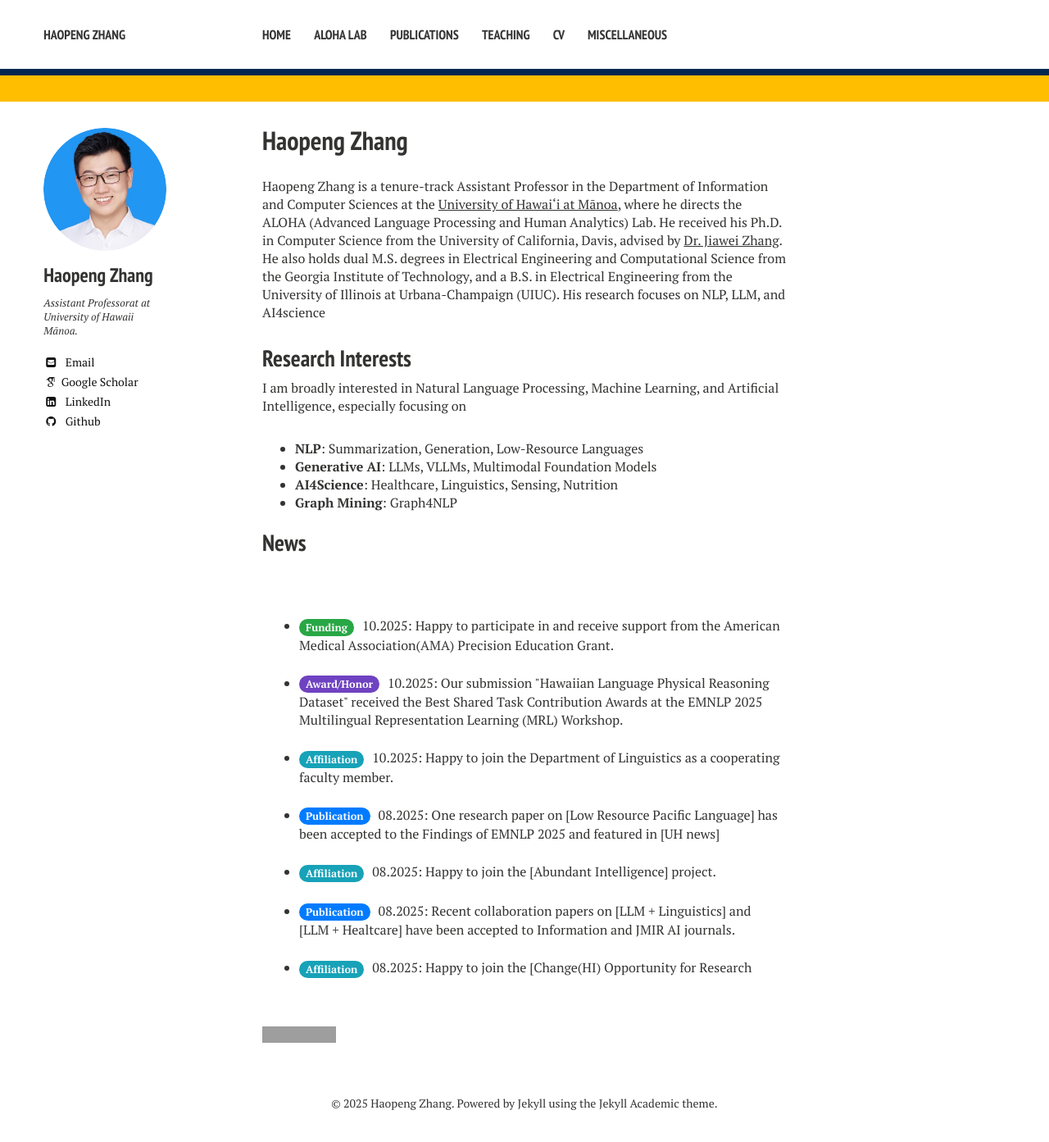
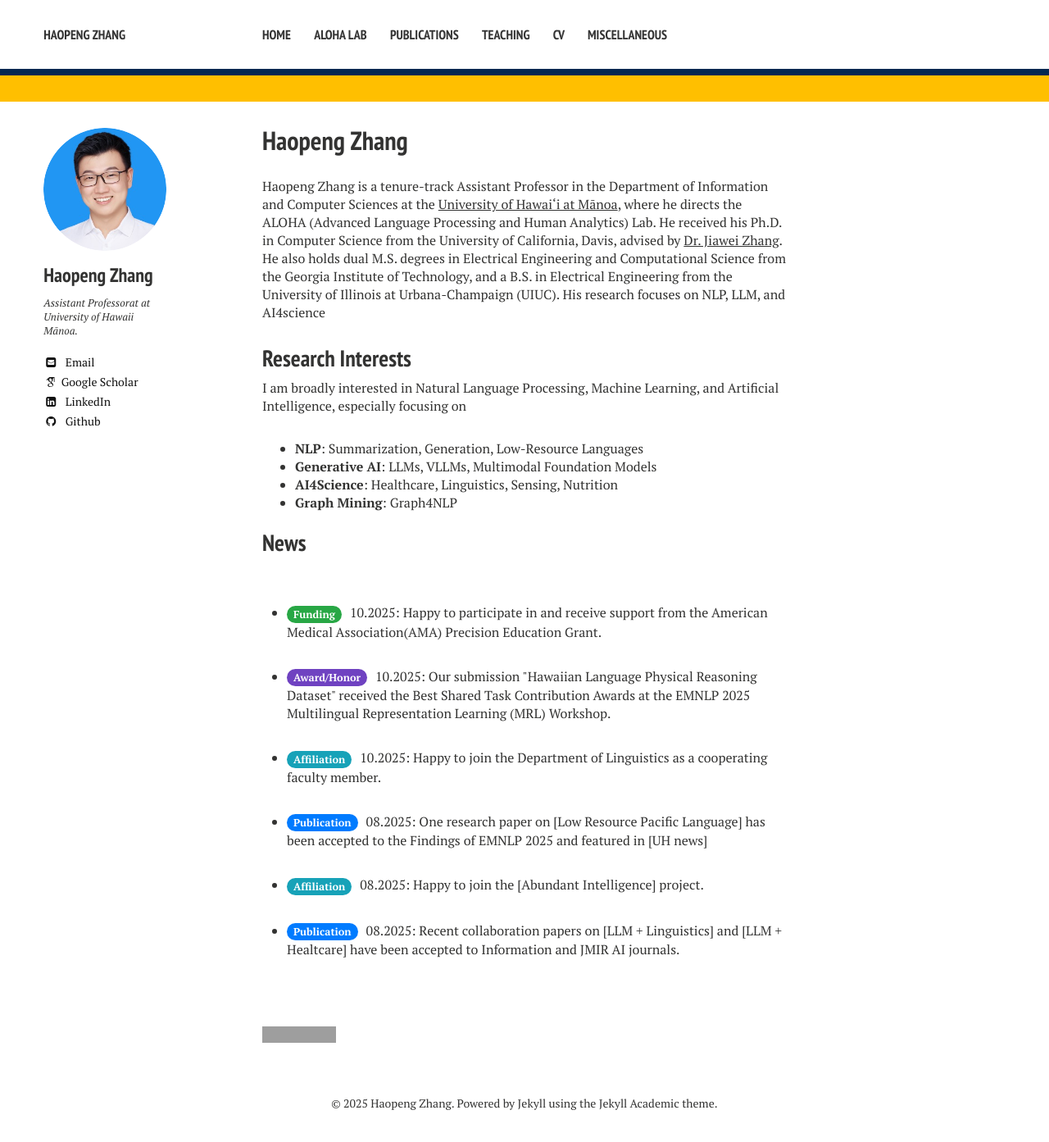
Before and after one commit to hpzhang94/hpzhang94.github.io, a Jekyll site: the page built from index.md, in a window 1280 px wide. Shown: the top 1393 px of the page at 82% size. Built offline with Jekyll 4.4.1, drawn with Linux system fonts in a browser that asks for light colours; nearby versions of some CDN libraries; some web fonts are replaced; part of the change alters nothing that is shown; grey boxes are pictures that could not be loaded.

Commit message:
Update index.md

```diff
--- a/index.md
+++ b/index.md
@@ -18,8 +18,18 @@ I am broadly interested in Natural Language Processing, Machine Learning, and Ar
 ## News
 <style>
   h2 {
-    margin-bottom: 10px; /* Or 10px, 0.5rem, etc. Adjust as you like. */
+    margin-bottom: 10px; /* Controls gap after "News" */
   }
+
+  /* --- ADD THIS NEW RULE --- */
+  /* This controls the spacing for the *entire list* */
+  ul.news-list {
+    margin-top: 0;    /* Removes extra gap above the first item */
+    margin-bottom: 0; /* Removes extra gap below the last item */
+    padding-left: 25px; /* Controls the left indentation (adjust 25px as needed) */
+  }
+  /* ------------------------- */
+
   .news-tag {
     display: inline-block;
     padding: 2px 8px;
@@ -37,8 +47,12 @@ I am broadly interested in Natural Language Processing, Machine Learning, and Ar
   .tag-service{ background-color: #fd7e14; }
   .tag-career { background-color: #dc3545; }
   .tag-media  { background-color: #6c757d; }
+
+  /* --- MODIFY THIS EXISTING RULE --- */
+  /* This controls the spacing *between list items* */
   .news-list li {
-    margin-bottom: 2px; /* Controls the gap. Use 5px for a tighter list. */
+    margin-top: 0;
+    margin-bottom: 10px; /* Controls the vertical gap between items */
   }
 </style>
 
```
